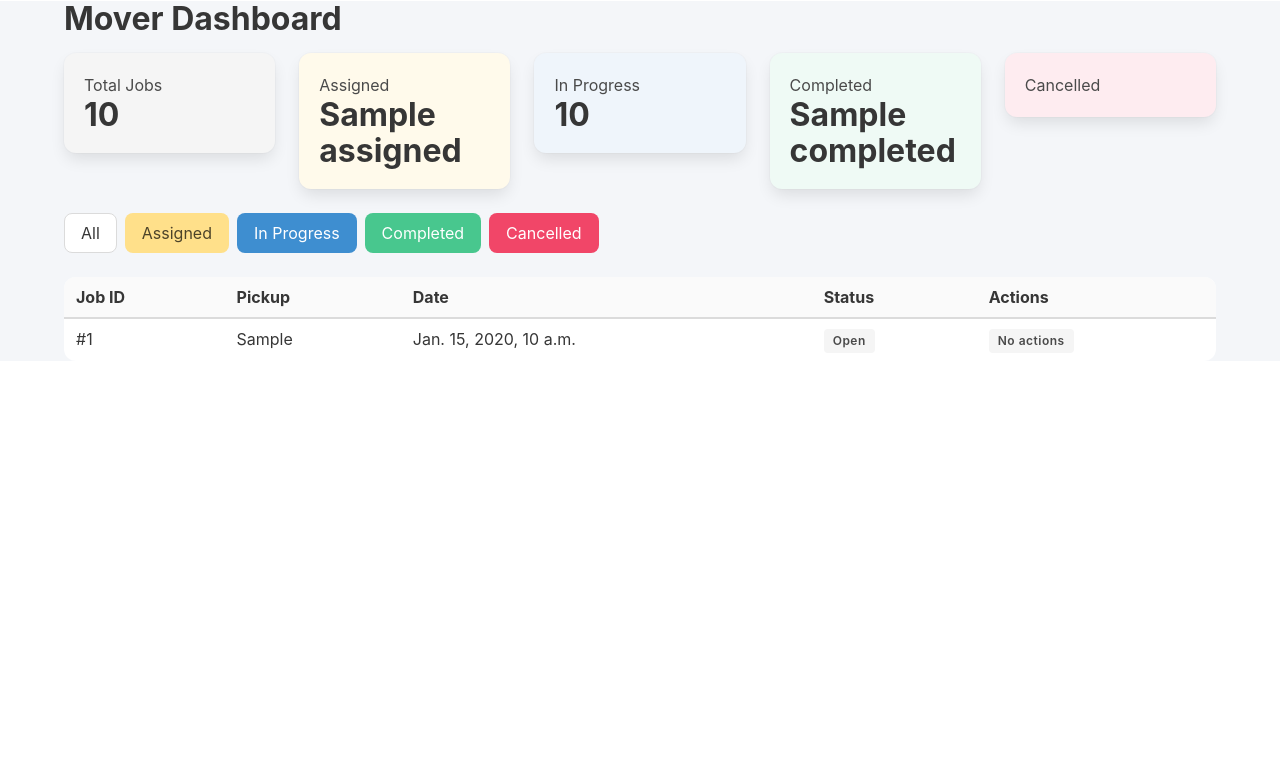
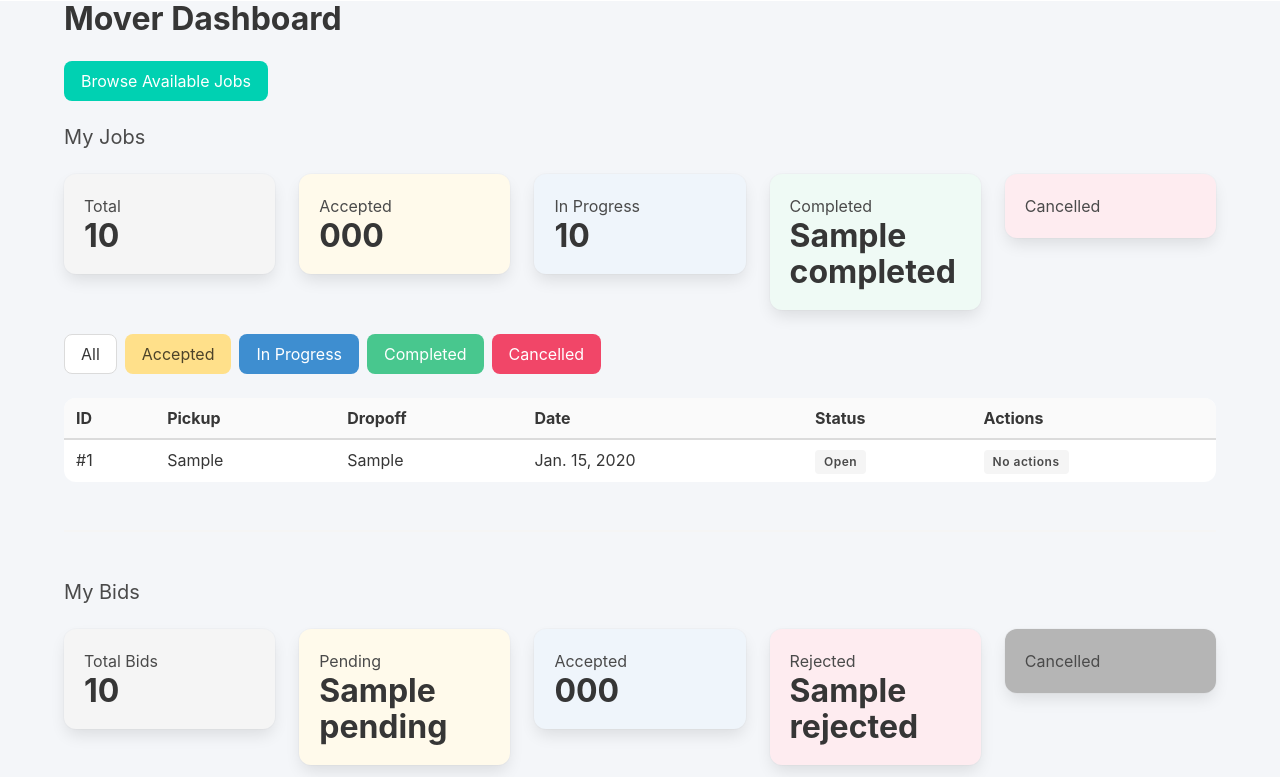
Before and after one commit to P-AlaKara/Movers-App, a Django app: template templates/dashboard/mover_dashboard.html in a window 1280 px wide. Shown: the part 51-828 px from the top of the page. Before the commit the page ends 400 px from the top, so only its background shows below. Run offline with Django 5.2, Linux system fonts and the light colour scheme; tables that the repository leaves empty hold one stand-in row (values such as "Sample post"); the template is opened without the code that fills it: values that come from a table or form of the project are taken from there, most other values are stand-ins (such as "Sample title", 1, 10 or a date in 2020); parts of the project's set-up code (start-up, migrations or seed data) failed here and were passed over.

Commit message:
create templates for bidding

```diff
--- a/templates/dashboard/customer_dashboard.html
+++ b/templates/dashboard/customer_dashboard.html
@@ -17,8 +17,8 @@
       </div>
       <div class="column">
         <div class="box has-background-warning-light">
-          <p>Pending</p>
-          <h3 class="title">{{ stats.pending }}</h3>
+          <p>Open</p>
+          <h3 class="title">{{ stats.open }}</h3>
         </div>
       </div>
       <div class="column">
@@ -44,7 +44,7 @@
     <!-- Filters -->
     <div class="buttons mb-4">
       <a class="button" href="{% url 'dashboard' %}">All</a>
-      <a class="button is-warning" href="?status=pending">Pending</a>
+      <a class="button is-warning" href="?status=open">Open</a>
       <a class="button is-info" href="?status=accepted">Accepted</a>
       <a class="button is-success" href="?status=completed">Completed</a>
       <a class="button is-danger" href="?status=cancelled">Cancelled</a>
--- a/templates/dashboard/mover_dashboard.html
+++ b/templates/dashboard/mover_dashboard.html
@@ -3,57 +3,68 @@
 
 {% block content %}
 
-<h2 class="title mb-4">Mover Dashboard</h2>
+<h2 class="title mb-5">Mover Dashboard</h2>
 
-<!-- Stats Row -->
+<div class="mb-5">
+  <a class="button is-primary"
+     href="{% url 'available_jobs' %}">
+     Browse Available Jobs
+  </a>
+</div>
+
+<!-- ================= JOB STATS ================= -->
+<h4 class="subtitle">My Jobs</h4>
+
 <div class="columns">
   <div class="column">
     <div class="box has-background-light">
-      <p>Total Jobs</p>
-      <h3 class="title">{{ stats.total }}</h3>
+      <p>Total</p>
+      <h3 class="title">{{ stats.job_stats.total }}</h3>
     </div>
   </div>
   <div class="column">
     <div class="box has-background-warning-light">
-      <p>Assigned</p>
-      <h3 class="title">{{ stats.assigned }}</h3>
+      <p>Accepted</p>
+      <h3 class="title">{{ stats.job_stats.accepted }}</h3>
     </div>
   </div>
   <div class="column">
     <div class="box has-background-info-light">
       <p>In Progress</p>
-      <h3 class="title">{{ stats.in_progress }}</h3>
+      <h3 class="title">{{ stats.job_stats.in_progress }}</h3>
     </div>
   </div>
   <div class="column">
     <div class="box has-background-success-light">
       <p>Completed</p>
-      <h3 class="title">{{ stats.completed }}</h3>
+      <h3 class="title">{{ stats.job_stats.completed }}</h3>
     </div>
   </div>
   <div class="column">
     <div class="box has-background-danger-light">
       <p>Cancelled</p>
-      <h3 class="title">{{ stats.cancelled }}</h3>
+      <h3 class="title">{{ stats.job_stats.cancelled }}</h3>
     </div>
   </div>
 </div>
 
-<!-- Filters -->
+<!-- ================= FILTER ================= -->
 <div class="buttons mb-4">
   <a class="button" href="{% url 'dashboard' %}">All</a>
-  <a class="button is-warning" href="?status=assigned">Assigned</a>
+  <a class="button is-warning" href="?status=accepted">Accepted</a>
   <a class="button is-info" href="?status=in_progress">In Progress</a>
   <a class="button is-success" href="?status=completed">Completed</a>
   <a class="button is-danger" href="?status=cancelled">Cancelled</a>
 </div>
 
+<!-- ================= JOB TABLE ================= -->
 {% if jobs %}
-<table class="table is-fullwidth">
+<table class="table is-fullwidth is-striped">
   <thead>
     <tr>
-      <th>Job ID</th>
+      <th>ID</th>
       <th>Pickup</th>
+      <th>Dropoff</th>
       <th>Date</th>
       <th>Status</th>
       <th>Actions</th>
@@ -62,12 +73,13 @@
   <tbody>
     {% for job in jobs %}
     <tr>
-      <td>#{{ job.moving_request.id }}</td>
-      <td>{{ job.moving_request.pickup_location }}</td>
-      <td>{{ job.moving_request.moving_date }}</td>
+      <td>#{{ job.id }}</td>
+      <td>{{ job.pickup_location }}</td>
+      <td>{{ job.dropoff_location }}</td>
+      <td>{{ job.moving_date }}</td>
       <td>
         <span class="tag
-          {% if job.status == 'assigned' %}is-warning
+          {% if job.status == 'accepted' %}is-warning
           {% elif job.status == 'in_progress' %}is-info
           {% elif job.status == 'completed' %}is-success
           {% elif job.status == 'cancelled' %}is-danger
@@ -76,24 +88,16 @@
         </span>
       </td>
       <td>
-        {% if job.status == 'assigned' %}
+        {% if job.status == 'accepted' %}
           <a class="button is-small is-success"
-             href="{% url 'accept_job' job.moving_request.id %}">
+             href="{% url 'start_job' job.id %}">
              Start
-          </a>
-          <a class="button is-small is-danger"
-             href="{% url 'cancel_job' job.moving_request.id %}">
-             Cancel
           </a>
 
         {% elif job.status == 'in_progress' %}
           <a class="button is-small is-primary"
-             href="{% url 'complete_job' job.moving_request.id %}">
+             href="{% url 'complete_job' job.id %}">
              Complete
-          </a>
-          <a class="button is-small is-danger"
-             href="{% url 'cancel_job' job.moving_request.id %}">
-             Cancel
           </a>
 
         {% else %}
@@ -108,4 +112,42 @@
 <p>No jobs found.</p>
 {% endif %}
 
+<hr class="my-6">
+
+<!-- ================= BID STATS ================= -->
+<h4 class="subtitle">My Bids</h4>
+
+<div class="columns">
+  <div class="column">
+    <div class="box has-background-light">
+      <p>Total Bids</p>
+      <h3 class="title">{{ stats.bid_stats.total }}</h3>
+    </div>
+  </div>
+  <div class="column">
+    <div class="box has-background-warning-light">
+      <p>Pending</p>
+      <h3 class="title">{{ stats.bid_stats.pending }}</h3>
+    </div>
+  </div>
+  <div class="column">
+    <div class="box has-background-info-light">
+      <p>Accepted</p>
+      <h3 class="title">{{ stats.bid_stats.accepted }}</h3>
+    </div>
+  </div>
+  <div class="column">
+    <div class="box has-background-danger-light">
+      <p>Rejected</p>
+      <h3 class="title">{{ stats.bid_stats.rejected }}</h3>
+    </div>
+  </div>
+  <div class="column">
+    <div class="box has-background-grey-light">
+      <p>Cancelled</p>
+      <h3 class="title">{{ stats.bid_stats.cancelled }}</h3>
+    </div>
+  </div>
+</div>
+
 {% endblock %}
```
Also changed, not shown: dashboard/views.py (+21 -6 lines), jobs/views.py (+7 -1 lines), templates/jobs/available_jobs.html (+7 -3 lines), templates/jobs/my_jobs.html (+7 -7 lines), templates/jobs/place_bid.html (added, +34 -0 lines), jobs/migrations/0004_alter_movingrequest_status_bid_delete_jobassignment.py (added).
